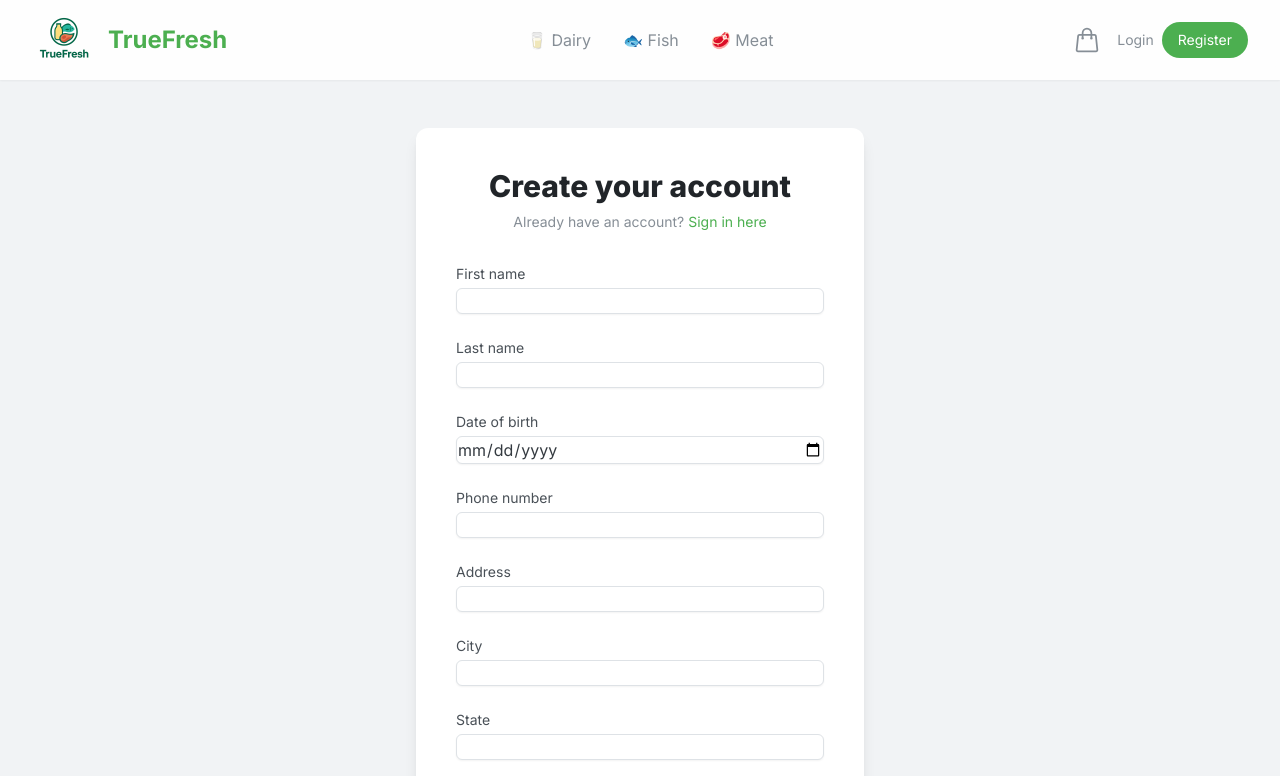
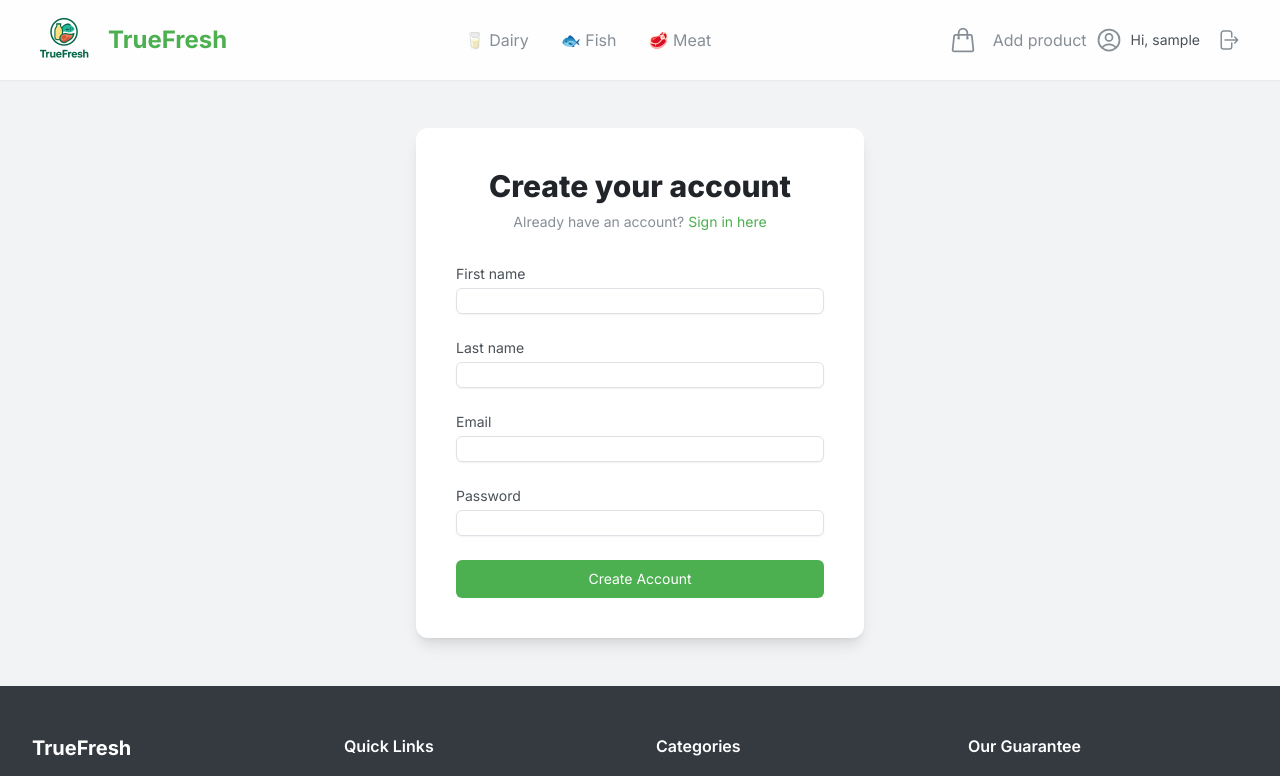
Before and after one commit to IyenshiAUT/truefresh-frontend, a React (Create React App) app: page /register in a window 1280 px wide. Shown: the top 776 px of the page. Built offline with nearby package versions, Linux system fonts and the light colour scheme; sample sign-in values are in the browser's storage.

Commit message:
Refactor authentication context and update user state management; change TypeScript version and improve code formatting in various files.

```diff
--- a/src/components/Common/Header.js
+++ b/src/components/Common/Header.js
@@ -1,18 +1,25 @@
 // File: src/components/Common/Header.js
-import React, { useContext } from 'react';
-import { Link, NavLink } from 'react-router-dom';
-import { ShoppingBagIcon, UserCircleIcon, ArrowRightOnRectangleIcon, MapPinIcon } from '@heroicons/react/24/outline';
-import { AuthContext } from '../../contexts/AuthContext';
-import { CartContext } from '../../contexts/CartContext';
-import logo from '../../assets/images/logo.png';
+import React, { useContext } from "react";
+import { Link, NavLink } from "react-router-dom";
+import {
+  ShoppingBagIcon,
+  UserCircleIcon,
+  ArrowRightOnRectangleIcon,
+  MapPinIcon,
+} from "@heroicons/react/24/outline";
+import { AuthContext } from "../../contexts/AuthContext";
+import { CartContext } from "../../contexts/CartContext";
+import logo from "../../assets/images/logo.png";
 
 const Header = () => {
-  const { user, logout } = useContext(AuthContext);
+  const { userId, userName, logout } = useContext(AuthContext);
   const { cartItems, openCart } = useContext(CartContext);
   const totalItems = cartItems.reduce((sum, item) => sum + item.quantity, 0);
 
   const navLinkClass = ({ isActive }) =>
-    `text-neutral-600 hover:text-brand-green transition-colors duration-300 ${isActive ? 'text-brand-green font-semibold' : ''}`;
+    `text-neutral-600 hover:text-brand-green transition-colors duration-300 ${
+      isActive ? "text-brand-green font-semibold" : ""
+    }`;
 
   return (
     <header className="bg-white/80 backdrop-blur-lg shadow-sm fixed w-full top-0 z-50">
@@ -20,15 +27,26 @@ const Header = () => {
         <div className="flex items-center justify-between h-20">
           <Link to="/" className="flex items-center gap-3">
             <img src={logo} alt="TrueFresh" className="h-14 md:h-16 w-auto" />
-            <span className="text-xl md:text-2xl font-bold text-brand-green hidden sm:inline">TrueFresh</span>
+            <span className="text-xl md:text-2xl font-bold text-brand-green hidden sm:inline">
+              TrueFresh
+            </span>
           </Link>
           <nav className="hidden md:flex items-center space-x-8">
-            <NavLink to="/category/dairy" className={navLinkClass}>🥛 Dairy</NavLink>
-            <NavLink to="/category/fish" className={navLinkClass}>🐟 Fish</NavLink>
-            <NavLink to="/category/meat" className={navLinkClass}>🥩 Meat</NavLink>
+            <NavLink to="/category/dairy" className={navLinkClass}>
+              🥛 Dairy
+            </NavLink>
+            <NavLink to="/category/fish" className={navLinkClass}>
+              🐟 Fish
+            </NavLink>
+            <NavLink to="/category/meat" className={navLinkClass}>
+              🥩 Meat
+            </NavLink>
           </nav>
           <div className="flex items-center space-x-4">
-            <button onClick={openCart} className="relative text-neutral-600 hover:text-brand-blue transition-colors">
+            <button
+              onClick={openCart}
+              className="relative text-neutral-600 hover:text-brand-blue transition-colors"
+            >
               <ShoppingBagIcon className="h-7 w-7" />
               {totalItems > 0 && (
                 <span className="absolute -top-2 -right-2 bg-brand-blue text-white text-xs font-bold rounded-full h-5 w-5 flex items-center justify-center">
@@ -36,23 +54,39 @@ const Header = () => {
                 </span>
               )}
             </button>
-            {user ? (
+            {userId ? (
               <div className="flex items-center space-x-2">
                 <NavLink to="/products/add" className={navLinkClass}>
                   Add product
                 </NavLink>
                 <Link to="/profile" className="flex items-center space-x-2">
-                   <UserCircleIcon className="h-7 w-7 text-neutral-600"/>
-                   <span className="text-sm font-medium text-neutral-700 hidden sm:block">Hi, {user.name.split(' ')[0]}</span>
+                  <UserCircleIcon className="h-7 w-7 text-neutral-600" />
+                  <span className="text-sm font-medium text-neutral-700 hidden sm:block">
+                    Hi, {userName}
+                  </span>
                 </Link>
-                 <button onClick={logout} title="Logout" className="p-2 rounded-full hover:bg-neutral-100 transition-colors">
-                    <ArrowRightOnRectangleIcon className="h-6 w-6 text-neutral-600"/>
+                <button
+                  onClick={logout}
+                  title="Logout"
+                  className="p-2 rounded-full hover:bg-neutral-100 transition-colors"
+                >
+                  <ArrowRightOnRectangleIcon className="h-6 w-6 text-neutral-600" />
                 </button>
               </div>
             ) : (
               <div className="hidden sm:flex items-center space-x-2">
-                <Link to="/login" className="text-sm font-medium text-neutral-600 hover:text-brand-green">Login</Link>
-                <Link to="/register" className="px-4 py-2 text-sm font-medium text-white bg-brand-green rounded-full hover:bg-brand-green-dark transition-colors">Register</Link>
+                <Link
+                  to="/login"
+                  className="text-sm font-medium text-neutral-600 hover:text-brand-green"
+                >
+                  Login
+                </Link>
+                <Link
+                  to="/register"
+                  className="px-4 py-2 text-sm font-medium text-white bg-brand-green rounded-full hover:bg-brand-green-dark transition-colors"
+                >
+                  Register
+                </Link>
               </div>
             )}
           </div>
--- a/src/contexts/AuthContext.js
+++ b/src/contexts/AuthContext.js
@@ -1,61 +1,100 @@
 // File: src/contexts/AuthContext.js
-import React, { createContext, useState, useEffect } from 'react';
-import { useNavigate } from 'react-router-dom';
-import api from '../api/axiosConfig';
+import React, { createContext, useState, useEffect } from "react";
+import { useNavigate } from "react-router-dom";
+import api from "../api/axiosConfig";
 
 export const AuthContext = createContext();
 
 export const AuthProvider = ({ children }) => {
-  const [user, setUser] = useState(null);
+  const [userId, setUserId] = useState(null);
+  const [userName, setUserName] = useState(null);
   const [loading, setLoading] = useState(true);
   const navigate = useNavigate();
 
   useEffect(() => {
-    const token = localStorage.getItem('accessToken');
+    const token = localStorage.getItem("accessToken");
     if (token) {
-      const userData = JSON.parse(localStorage.getItem('user'));
-      setUser(userData);
+      const userId = JSON.parse(localStorage.getItem("userId"));
+      const username = localStorage.getItem("userName");
+      setUserId(userId);
+      setUserName(username);
     }
     setLoading(false);
   }, []);
 
   const login = async (email, password) => {
-    const response = await api.post('/auth/login', { email, password });
-    const { accessToken, user } = response.data;
-    localStorage.setItem('accessToken', accessToken);
-    localStorage.setItem('user', JSON.stringify(user));
-    setUser(user);
-    navigate('/');
+    const response = await api.post("/auth/login", { email, password });
+    const { accessToken, userId, username } = response.data;
+    localStorage.setItem("accessToken", accessToken);
+    localStorage.setItem("userId", userId);
+    localStorage.setItem("userName", username);
+    // Update the state to trigger re-render of components using this context
+    setUserId(userId);
+    setUserName(username);
+    navigate("/");
   };
 
   const register = async (userData) => {
-    await api.post('/auth/register', userData);
+    try {
+      await api.post("/auth/register", userData);
+      const { accessToken, refreshToken, userId, username } = response.data;
+      localStorage.setItem("accessToken", accessToken);
+      localStorage.setItem("refreshToken", refreshToken);
+      console.log(userId, username);
+      console.log(
+        localStorage.getItem("userId"),
+        localStorage.getItem("userName")
+      );
+      localStorage.setItem("userId", userId);
+      localStorage.setItem("userName", username);
+      setUserId(userId);
+      setUserName(username);
+      navigate("/");
+    } catch (error) {
+      console.error("Registration failed:", error);
+      throw error;
+    }
   };
 
   const logout = () => {
-    setUser(null);
-    localStorage.removeItem('accessToken');
-    localStorage.removeItem('user');
-    navigate('/login');
+    setUserId(null);
+    setUserName(null);
+    localStorage.removeItem("accessToken");
+    localStorage.removeItem("userId");
+    localStorage.removeItem("userName");
+    navigate("/login");
   };
 
   const updateProfile = async (updatedData) => {
-    if (!user || !user.id) throw new Error('No authenticated user');
-    const response = await api.put(`/users/${user.id}`, updatedData);
+    if (!userId) throw new Error("No authenticated user");
+    const response = await api.put(`/users/${userId}`, updatedData);
     const updatedUser = response.data;
-    localStorage.setItem('user', JSON.stringify(updatedUser));
-    setUser(updatedUser);
+    localStorage.setItem("userId", updatedUser.id);
+    localStorage.setItem("userName", updatedUser.username);
+    setUserId(updatedUser.id);
+    setUserName(updatedUser.username);
     return updatedUser;
   };
 
   const deleteAccount = async () => {
-    if (!user || !user.id) throw new Error('No authenticated user');
-    await api.delete(`/users/${user.id}`);
+    if (!userId) throw new Error("No authenticated user");
+    await api.delete(`/users/${userId}`);
     logout();
   };
 
   return (
-    <AuthContext.Provider value={{ user, loading, login, register, logout, updateProfile, deleteAccount }}>
+    <AuthContext.Provider
+      value={{
+        userId,
+        userName,
+        loading,
+        login,
+        register,
+        logout,
+        updateProfile,
+        deleteAccount,
+      }}
+    >
       {children}
     </AuthContext.Provider>
   );
--- a/src/pages/RegisterPage.js
+++ b/src/pages/RegisterPage.js
@@ -1,39 +1,39 @@
 // File: src/pages/RegisterPage.js
-import React, { useState, useContext } from 'react';
-import { Link, useNavigate } from 'react-router-dom';
-import toast from 'react-hot-toast';
-import { AuthContext } from '../contexts/AuthContext';
+import React, { useState, useContext } from "react";
+import { Link, useNavigate } from "react-router-dom";
+import toast from "react-hot-toast";
+import { AuthContext } from "../contexts/AuthContext";
 
 const RegisterPage = () => {
-  const [firstName, setFirstName] = useState('');
-  const [email, setEmail] = useState('');
-  const [password, setPassword] = useState('');
-  const [role, setRole] = useState('CUSTOMER');
-  const [lastName, setLastName] = useState('');
-  const [dateOfBirth, setDateOfBirth] = useState('');
-  const [phoneNumber, setPhoneNumber] = useState('');
-  const [address, setAddress] = useState('');
-  const [city, setCity] = useState('');
-  const [state, setState] = useState('');
+  const [firstName, setFirstName] = useState("");
+  const [email, setEmail] = useState("");
+  const [password, setPassword] = useState("");
+  const [role, setRole] = useState("USER");
+  const [lastName, setLastName] = useState("");
+  const [dateOfBirth, setDateOfBirth] = useState("");
+  const [phoneNumber, setPhoneNumber] = useState("");
+  const [address, setAddress] = useState("");
+  const [city, setCity] = useState("");
+  const [state, setState] = useState("");
   const { register } = useContext(AuthContext);
   const navigate = useNavigate();
 
   const handleRegister = async (e) => {
     e.preventDefault();
     if (password.length < 8) {
-      toast.error('Password must be at least 8 characters long.');
+      toast.error("Password must be at least 8 characters long.");
       return;
     }
-    const loadingToast = toast.loading('Creating account...');
+    const loadingToast = toast.loading("Creating account...");
     try {
-  const username = `${firstName}${lastName ? ' ' + lastName : ''}`;
-  await register({ username, firstName, lastName, dateOfBirth, phoneNumber, address, city, state, email, password, role });
+      const username = `${firstName}${lastName ? " " + lastName : ""}`;
+      await register({ username, email, password, role });
       toast.dismiss(loadingToast);
-      toast.success('Registration successful! Please sign in.');
-      navigate('/login');
+      toast.success("Registration successful! Please sign in.");
+      navigate("/login");
     } catch (err) {
       toast.dismiss(loadingToast);
-      toast.error(err.response?.data?.message || 'Registration failed.');
+      toast.error(err.response?.data?.message || "Registration failed.");
     }
   };
 
@@ -41,10 +41,15 @@ const RegisterPage = () => {
     <div className="flex items-center justify-center bg-neutral-100 py-12 px-4 sm:px-6 lg:px-8">
       <div className="max-w-md w-full space-y-8 bg-white p-10 rounded-xl shadow-lg">
         <div>
-          <h2 className="text-center text-3xl font-extrabold text-neutral-900">Create your account</h2>
+          <h2 className="text-center text-3xl font-extrabold text-neutral-900">
+            Create your account
+          </h2>
           <p className="mt-2 text-center text-sm text-neutral-600">
-            Already have an account?{' '}
-            <Link to="/login" className="font-medium text-brand-green hover:text-brand-green-dark">
+            Already have an account?{" "}
+            <Link
+              to="/login"
+              className="font-medium text-brand-green hover:text-brand-green-dark"
+            >
               Sign in here
             </Link>
           </p>
@@ -52,7 +57,10 @@ const RegisterPage = () => {
         <form className="mt-8 space-y-6" onSubmit={handleRegister}>
           {/* Form Inputs similar to LoginPage */}
           <div>
-              <label htmlFor="firstName" className="block text-sm font-medium text-neutral-700">
+            <label
+              htmlFor="firstName"
+              className="block text-sm font-medium text-neutral-700"
+            >
               First name
             </label>
             <input
@@ -65,7 +73,10 @@ const RegisterPage = () => {
             />
           </div>
           <div>
-              <label htmlFor="lastName" className="block text-sm font-medium text-neutral-700">
+            <label
+              htmlFor="lastName"
+              className="block text-sm font-medium text-neutral-700"
+            >
               Last name
             </label>
             <input
@@ -77,67 +88,10 @@ const RegisterPage = () => {
             />
           </div>
           <div>
-              <label htmlFor="dateOfBirth" className="block text-sm font-medium text-neutral-700">
-                Date of birth
-              </label>
-              <input
-                type="date"
-                id="dateOfBirth"
-                value={dateOfBirth}
-                onChange={(e) => setDateOfBirth(e.target.value)}
-                className="mt-1 block w-full border border-neutral-300 rounded-md shadow-sm focus:ring-brand-green focus:border-brand-green"
-              />
-            </div>
-            <div>
-              <label htmlFor="phoneNumber" className="block text-sm font-medium text-neutral-700">
-                Phone number
-              </label>
-              <input
-                type="tel"
-                id="phoneNumber"
-                value={phoneNumber}
-                onChange={(e) => setPhoneNumber(e.target.value)}
-                className="mt-1 block w-full border border-neutral-300 rounded-md shadow-sm focus:ring-brand-green focus:border-brand-green"
-              />
-            </div>
-            <div>
-              <label htmlFor="address" className="block text-sm font-medium text-neutral-700">
-                Address
-              </label>
-              <input
-                type="text"
-                id="address"
-                value={address}
-                onChange={(e) => setAddress(e.target.value)}
-                className="mt-1 block w-full border border-neutral-300 rounded-md shadow-sm focus:ring-brand-green focus:border-brand-green"
-              />
-            </div>
-            <div>
-              <label htmlFor="city" className="block text-sm font-medium text-neutral-700">
-                City
-              </label>
-              <input
-                type="text"
-                id="city"
-                value={city}
-                onChange={(e) => setCity(e.target.value)}
-                className="mt-1 block w-full border border-neutral-300 rounded-md shadow-sm focus:ring-brand-green focus:border-brand-green"
-              />
-            </div>
-            <div>
-              <label htmlFor="state" className="block text-sm font-medium text-neutral-700">
-                State
-              </label>
-              <input
-                type="text"
-                id="state"
-                value={state}
-                onChange={(e) => setState(e.target.value)}
-                className="mt-1 block w-full border border-neutral-300 rounded-md shadow-sm focus:ring-brand-green focus:border-brand-green"
-              />
-            </div>
-            <div>
-              <label htmlFor="email" className="block text-sm font-medium text-neutral-700">
+            <label
+              htmlFor="email"
+              className="block text-sm font-medium text-neutral-700"
+            >
               Email
             </label>
             <input
@@ -150,7 +104,10 @@ const RegisterPage = () => {
             />
           </div>
           <div>
-              <label htmlFor="password" className="block text-sm font-medium text-neutral-700">
+            <label
+              htmlFor="password"
+              className="block text-sm font-medium text-neutral-700"
+            >
               Password
             </label>
             <input
@@ -162,12 +119,10 @@ const RegisterPage = () => {
               className="mt-1 block w-full border border-neutral-300 rounded-md shadow-sm focus:ring-brand-green focus:border-brand-green"
             />
           </div>
-            <div>
-              <label htmlFor="role" className="block text-sm font-medium text-neutral-700">
-                Role
-              </label>
-            </div>
-            <button type="submit" className="group relative w-full flex justify-center py-2 px-4 border border-transparent text-sm font-medium rounded-md text-white bg-brand-green hover:bg-brand-green-dark focus:outline-none focus:ring-2 focus:ring-offset-2 focus:ring-brand-green-dark">
+          <button
+            type="submit"
+            className="group relative w-full flex justify-center py-2 px-4 border border-transparent text-sm font-medium rounded-md text-white bg-brand-green hover:bg-brand-green-dark focus:outline-none focus:ring-2 focus:ring-offset-2 focus:ring-brand-green-dark"
+          >
             Create Account
           </button>
         </form>
```
Also changed, not shown: src/api/axiosConfig.js (+4 -4 lines), 1 other file (tests, documents, lock files or other folders). Lines whose indentation alone changed are shown as unchanged.
